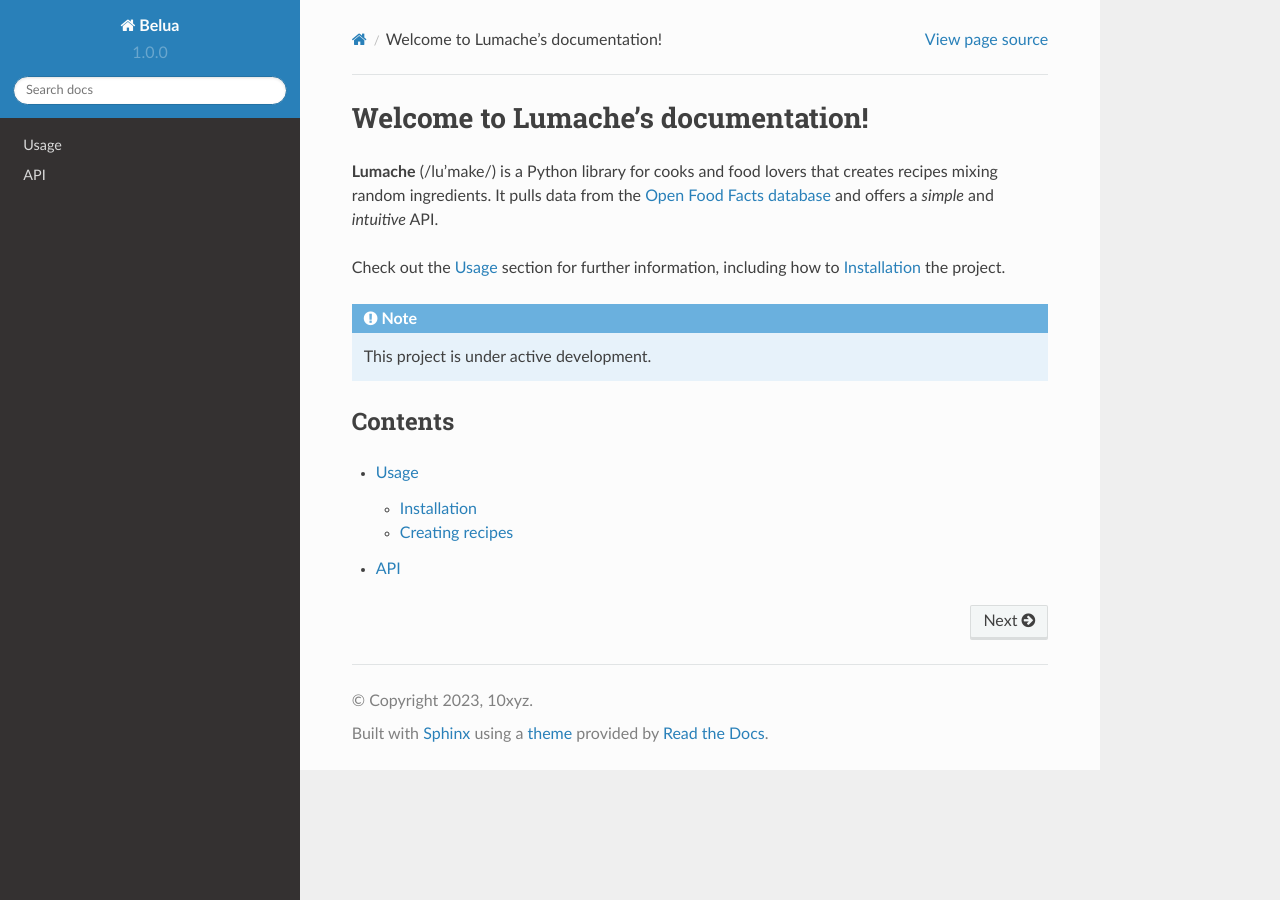
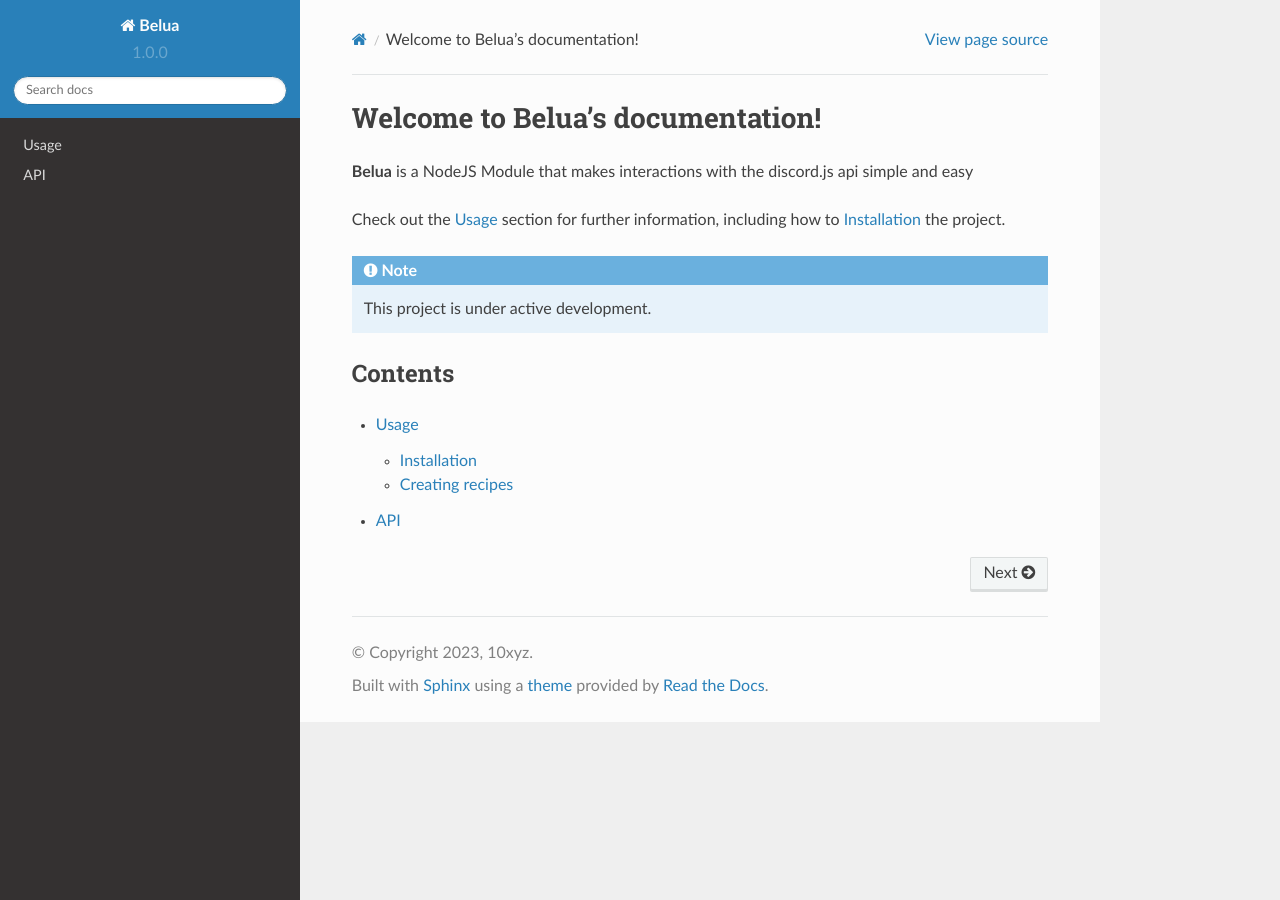
Before and after one commit to 10xyz-coder/belua, a Sphinx documentation site: the page built from docs/source/index.rst, in a window 1280 px wide. Built offline with Sphinx 7.4.7 and the Read the Docs theme 2.0.0, drawn with Linux system fonts in a browser that asks for light colours.

Commit message:
Update index.rst

```diff
--- a/docs/source/index.rst
+++ b/docs/source/index.rst
@@ -1,10 +1,7 @@
-Welcome to Lumache's documentation!
+Welcome to Belua's documentation!
 ===================================
 
-**Lumache** (/lu'make/) is a Python library for cooks and food lovers
-that creates recipes mixing random ingredients.
-It pulls data from the `Open Food Facts database <https://world.openfoodfacts.org/>`_
-and offers a *simple* and *intuitive* API.
+**Belua** is a NodeJS Module that makes interactions with the discord.js api simple and easy
 
 Check out the :doc:`usage` section for further information, including
 how to :ref:`installation` the project.
```
